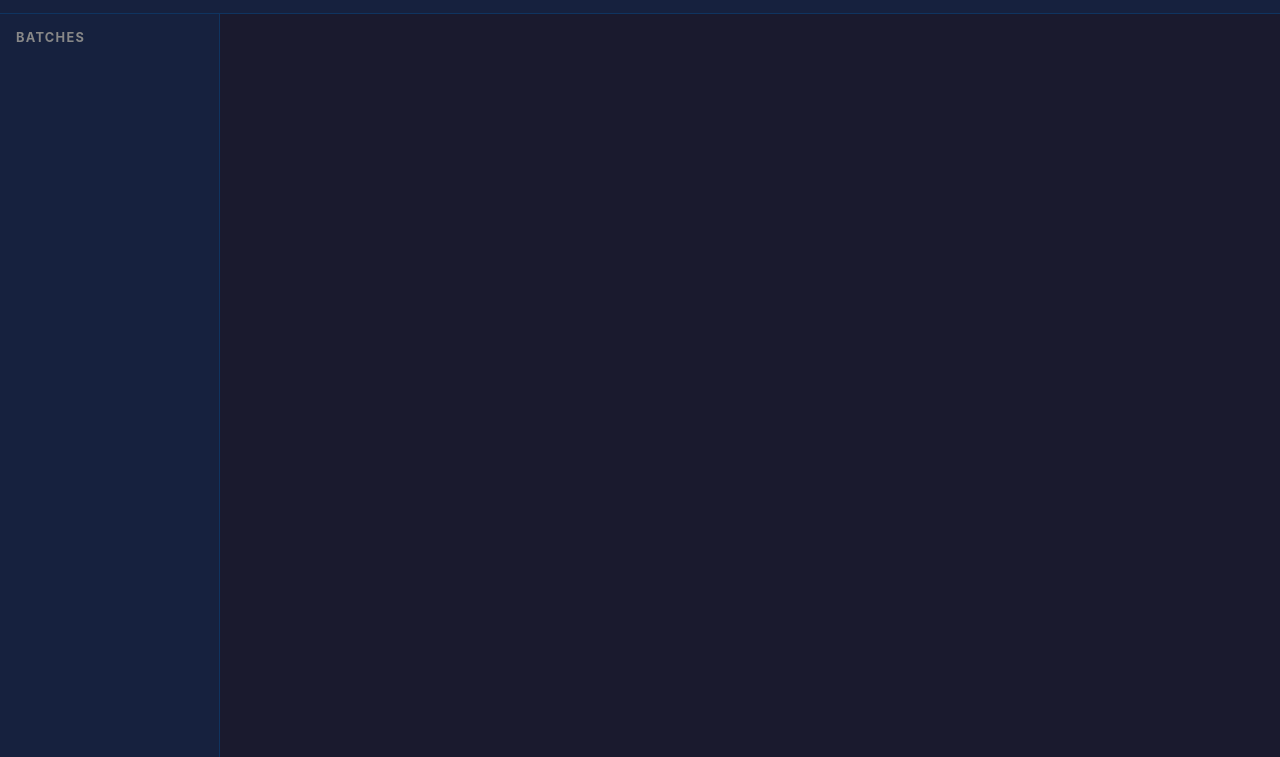
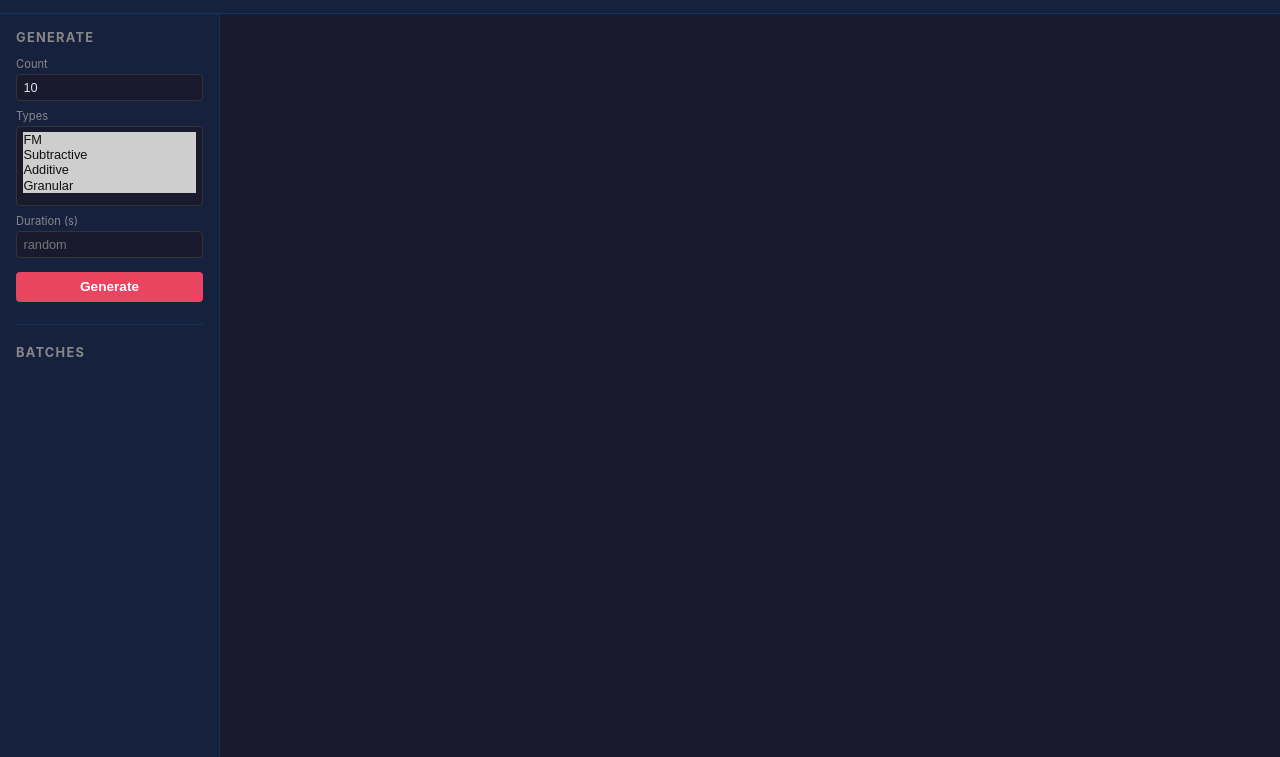
Before and after one commit to rotarydialer/sound-explorer, a website: page public/index.html in a window 1280 px wide. Shown: the part 44-801 px from the top of the page. Drawn offline with Linux system fonts and the light colour scheme; no server answers.

Commit message:
feat: generate from web interface

```diff
--- a/public/app.js
+++ b/public/app.js
@@ -166,4 +166,55 @@ function esc(str) {
   return div.innerHTML;
 }
 
+async function triggerGenerate() {
+  const btn = document.getElementById("gen-btn");
+  const status = document.getElementById("gen-status");
+  const count = document.getElementById("gen-count").value;
+  const typesSelect = document.getElementById("gen-types");
+  const durationInput = document.getElementById("gen-duration").value;
+
+  const types = Array.from(typesSelect.selectedOptions).map((o) => o.value).join(",");
+
+  const body = { count: parseInt(count), types };
+  if (durationInput) body.duration = parseFloat(durationInput);
+
+  btn.disabled = true;
+  btn.textContent = "Generating...";
+  status.textContent = "";
+
+  try {
+    const res = await fetch("/api/generate", {
+      method: "POST",
+      headers: { "Content-Type": "application/json" },
+      body: JSON.stringify(body),
+    });
+
+    const text = await res.text();
+    let data;
+    try {
+      data = JSON.parse(text);
+    } catch {
+      status.textContent = `Server error: ${text.slice(0, 200)}`;
+      return;
+    }
+
+    if (!res.ok) {
+      status.textContent = `Error: ${data.error}`;
+      return;
+    }
+
+    // Refresh batch list and select the new batch
+    const list = document.getElementById("batch-list");
+    list.innerHTML = "";
+    await loadBatches();
+
+    status.textContent = `Created ${data.batch}`;
+  } catch (e) {
+    status.textContent = `Error: ${e.message}`;
+  } finally {
+    btn.disabled = false;
+    btn.textContent = "Generate";
+  }
+}
+
 loadBatches();
--- a/public/index.html
+++ b/public/index.html
@@ -12,6 +12,28 @@
   </header>
   <div id="layout">
     <nav id="sidebar">
+      <div id="generate-panel">
+        <h2>Generate</h2>
+        <div class="gen-field">
+          <label for="gen-count">Count</label>
+          <input type="number" id="gen-count" value="10" min="1" max="100">
+        </div>
+        <div class="gen-field">
+          <label for="gen-types">Types</label>
+          <select id="gen-types" multiple>
+            <option value="fm" selected>FM</option>
+            <option value="subtractive" selected>Subtractive</option>
+            <option value="additive" selected>Additive</option>
+            <option value="granular" selected>Granular</option>
+          </select>
+        </div>
+        <div class="gen-field">
+          <label for="gen-duration">Duration (s)</label>
+          <input type="number" id="gen-duration" placeholder="random" min="0.5" max="30" step="0.5">
+        </div>
+        <button id="gen-btn" onclick="triggerGenerate()">Generate</button>
+        <div id="gen-status"></div>
+      </div>
       <h2>Batches</h2>
       <ul id="batch-list"></ul>
     </nav>
--- a/public/style.css
+++ b/public/style.css
@@ -44,6 +44,67 @@ header h1 {
   letter-spacing: 0.1em;
   color: #888;
   margin-bottom: 0.75rem;
+}
+
+/* Generate panel */
+#generate-panel {
+  margin-bottom: 1.25rem;
+  padding-bottom: 1rem;
+  border-bottom: 1px solid #0f3460;
+}
+
+.gen-field {
+  margin-bottom: 0.5rem;
+}
+
+.gen-field label {
+  display: block;
+  font-size: 0.7rem;
+  color: #888;
+  margin-bottom: 0.2rem;
+}
+
+.gen-field input,
+.gen-field select {
+  width: 100%;
+  background: #1a1a2e;
+  border: 1px solid #333;
+  border-radius: 4px;
+  color: #e0e0e0;
+  padding: 0.3rem 0.4rem;
+  font-size: 0.8rem;
+}
+
+.gen-field select[multiple] {
+  height: 5rem;
+}
+
+#gen-btn {
+  width: 100%;
+  background: #e94560;
+  color: #fff;
+  border: none;
+  border-radius: 4px;
+  padding: 0.45rem;
+  cursor: pointer;
+  font-size: 0.85rem;
+  font-weight: 600;
+  margin-top: 0.4rem;
+}
+
+#gen-btn:hover {
+  background: #c73851;
+}
+
+#gen-btn:disabled {
+  background: #555;
+  cursor: not-allowed;
+}
+
+#gen-status {
+  font-size: 0.75rem;
+  color: #888;
+  margin-top: 0.4rem;
 }
 
 #batch-list {
```
Also changed, not shown: server.js (+27 -0 lines).
